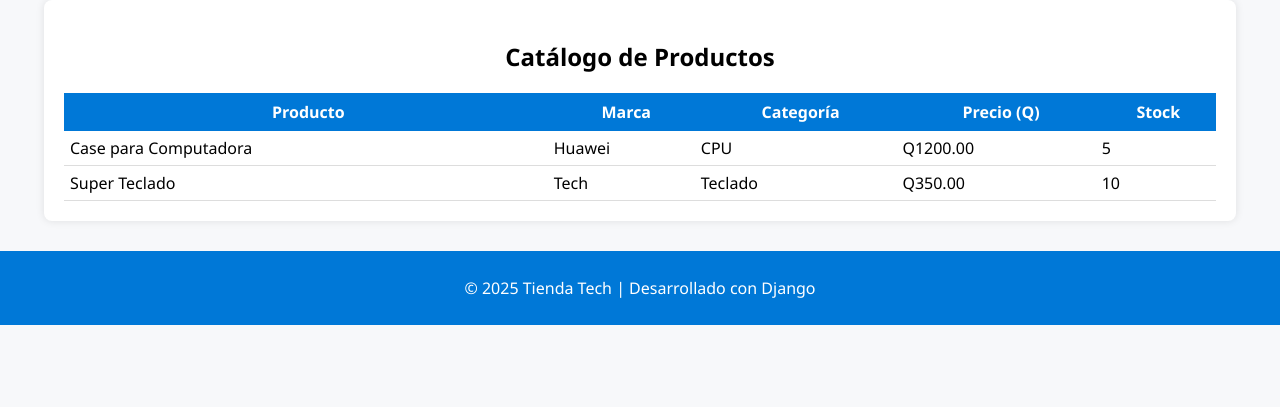
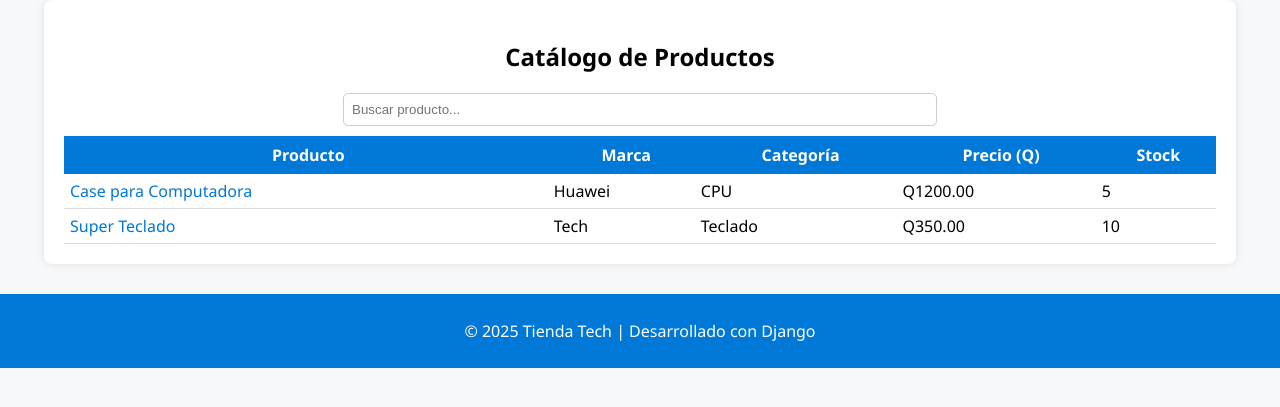
Before and after one commit to Jerelynm/PROYECTO2025, a Django app: page /store/ in a window 1280 px wide. Shown: the part 105-512 px from the top of the page. Run offline with Django 5.2, Linux system fonts and the light colour scheme; data comes from the database, SQL or seed files in the repository.

Commit message:
tercer avance - se agrega una barra de busqueda y primer script de js

```diff
--- a/store/templates/store/catalog.html
+++ b/store/templates/store/catalog.html
@@ -4,6 +4,11 @@
 
 {% block content %}
 <h2 style="text-align:center;">Catálogo de Productos</h2>
+
+<!-- Para mostrar un boton de buscar/ aca se utiliza js -->
+<input type="text" id="searchInput" placeholder="Buscar producto..."
+       style="width:50%;margin:10px auto;display:block;padding:8px;border:1px solid #ccc;border-radius:5px;">
+
 
 <!-- Para mostrar filtros -->
 {% if selected_category %}
@@ -26,7 +31,9 @@
     <tbody>
     {% for p in products %}
         <tr style="border-bottom:1px solid #ddd;">
-            <td style="padding:6px;">{{ p.name }}</td>
+            <td style="padding:6px;">
+    <a href="/store/product/{{ p.slug }}/" style="color:#0078D7; text-decoration:none;">{{ p.name }}</a>
+</td>
             <td>{{ p.brand.name }}</td>
             <td>{{ p.category.name }}</td>
             <td>Q{{ p.price }}</td>
@@ -37,4 +44,19 @@
     {% endfor %}
     </tbody>
 </table>
+<!-- porción de cod js -->
+<script>
+document.addEventListener("DOMContentLoaded", function() {
+    const input = document.getElementById("searchInput");
+    const rows = document.querySelectorAll("tbody tr");
+
+    input.addEventListener("keyup", function() {
+        const query = input.value.toLowerCase();
+        rows.forEach(row => {
+            const text = row.innerText.toLowerCase();
+            row.style.display = text.includes(query) ? "" : "none";
+        });
+    });
+});
+</script>
 {% endblock %}
--- a/store/urls.py
+++ b/store/urls.py
@@ -7,4 +7,6 @@ urlpatterns = [
     path('brands/', views.brands_list, name='brands'),
     path('category/<slug:slug>/', views.category_view, name='category_products'),
     path('brand/<slug:slug>/', views.brand_view, name='brand_products'),
+    path('product/<slug:slug>/', views.product_detail, name='product_detail'),
+
 ]
--- a/store/views.py
+++ b/store/views.py
@@ -43,3 +43,10 @@ def categories_list(request):
 def brands_list(request):
     brands = Brand.objects.all().order_by('name')
     return render(request, 'store/brands.html', {'brands': brands})
+
+def product_detail(request, slug):
+    """
+    Muestra la información detallada de un producto individual.
+    """
+    product = get_object_or_404(Product, slug=slug, is_active=True)
+    return render(request, 'store/product_detail.html', {'product': product})
```
